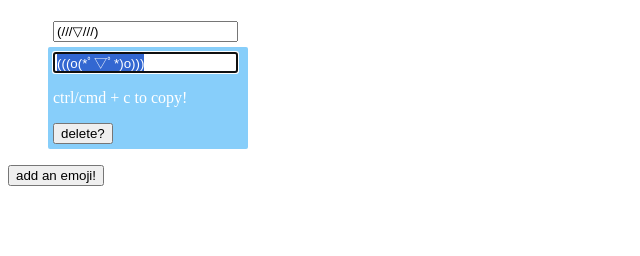
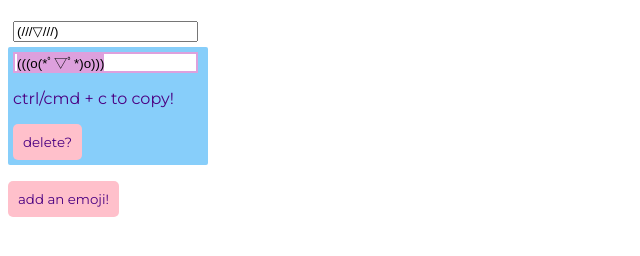
Before and after one commit to riahk/emojiBank, a browser extension: page emoji.html in a window 1280 px wide. Both pictures are taken after a click on the element 128 px from the left and 47 px from the top of the page. Shown: the whole page, without its empty margins (0-640 px from the left). Drawn offline with nearby package versions, Linux system fonts and the light colour scheme; some packages are replaced by stand-ins of ours; a script that the page names is missing.

Commit message:
add delete confirmation, styling

```diff
--- a/emoji.js
+++ b/emoji.js
@@ -19,29 +19,43 @@ if(localStorage.hasOwnProperty('emojis')) {
 $(document).ready(function() {
   //list all emoji in the bank
   //var emojis = JSON.parse(localStorage['emojis']);
+  var update = function() {
+    $('.bank').empty();
     for (var face in emojis) {
       var emoji = emojis[face];
-    $('.bank').append("<li class=\"emoji\"><input value=\""+emoji+"\" readonly></input><p class=\"copy hidden\">ctrl/cmd + c to copy!</p><button class=\"delete hidden\">delete?</button></li>");
+      $('.bank').append("<li class=\"emoji\"><input value=\""+emoji+"\" readonly></input><p class=\"copy hidden\">ctrl/cmd + c to copy!</p><button class=\"delete hidden\">delete?</button><div class=\"confirm hidden\"><p>are you sure?</p><span><button class=\"yes\">yes</button><button class=\"no\">no</button></span></div></li>");
     }
+  };
+
+  update();
 
   //select emoji when clicked
   $('.bank').on('click', '.emoji', function(event) {
+    if(event.target.className !== 'delete') {
       $($(".selected").children()[1]).addClass("hidden");
       $($(".selected").children()[2]).addClass("hidden");
+      $($(".selected").children()[3]).addClass("hidden");
       $(".selected").removeClass("selected");
       $(this).addClass("selected");
       $($(this).children()[1]).removeClass("hidden");
       $($(this).children()[2]).removeClass("hidden");
       $(this).children()[0].select();
+    }
   });
 
   $('.bank').on('click', '.delete', function(event) {
-    console.log('delete functionality here');
-    deleteEmoji = $($(this).parent().children()[0]).val();
-    console.log(deleteEmoji);
+    var confirmed = $($(this).parent().children()[3]);
+    confirmed.removeClass("hidden");
+  });
+
+  $('.bank').on('click', '.yes', function(event) {
+    //console.log($(this).parent().parent().parent().children()[0]);
+    deleteEmoji = $($(this).parent().parent().parent().children()[0]).val();
+    //console.log(deleteEmoji);
     delete emojis[deleteEmoji];
-    console.log(emojis);
+    //console.log(emojis);
     localStorage['emojis'] = JSON.stringify(emojis);
+    update();
   });
 
   //display form to add emoji
@@ -63,6 +77,7 @@ $(document).ready(function() {
       localStorage['emojis'] = JSON.stringify(emojis);
       $('#newEmoji').val('');
       $('#addForm').addClass("hidden");
+      update();
     }
   });
 
--- a/style.css
+++ b/style.css
@@ -1,6 +1,25 @@
+@import url(http://fonts.googleapis.com/css?family=Montserrat);
+
+body {
+  font-family: 'Montserrat', sans-serif;
+}
+
+#newEmoji {
+  height: 20px;
+  margin-top: 5px;
+  margin-bottom: 5px;
+}
+
+input:focus {
+  outline: none;
+  border-style: solid;
+  border-color: Plum;
+}
+
 .bank {
   width: 200px;
   list-style-type: none;
+  padding: 0px;
 }
 
 .emoji {
@@ -10,7 +29,7 @@
 
 .selected {
   background-color: LightSkyBlue;
-  color: white;
+  color: indigo;
 }
 
 .title {
@@ -20,3 +39,34 @@
 .hidden {
   display: none;
 }
+
+button {
+  font-family: 'Montserrat', sans-serif;
+  padding: 10px;
+  background-color: pink;
+  color: indigo;
+  border-style: none;
+  border-radius: 5px;
+}
+
+button:focus {
+  outline: none;
+  border-style: solid;
+  border-color: Plum;
+}
+
+::selection {
+  background: Plum;
+}
+
+::-moz-selection {
+  background: Plum;
+}
+
+.yes {
+  margin: 2px;
+}
+
+.no {
+  margin: 2px;
+}
```
Lines whose indentation alone changed are shown as unchanged.
